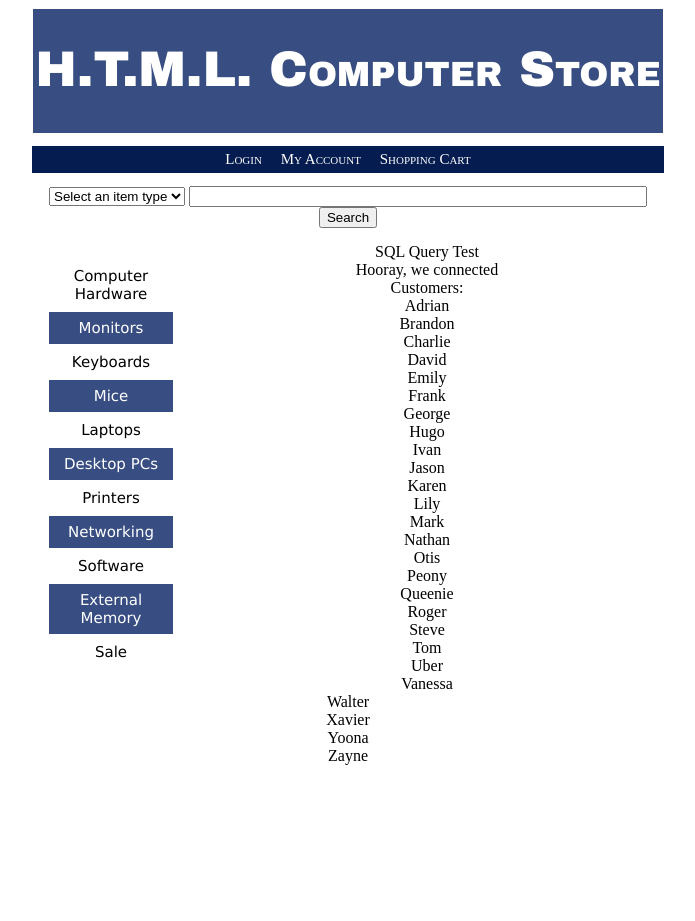
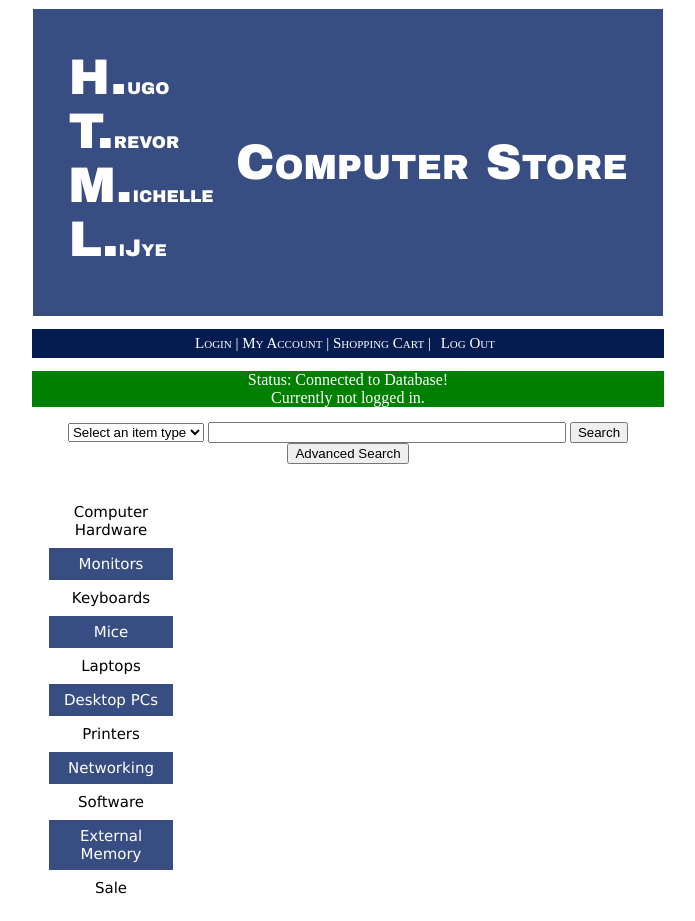
Before and after one commit to mnguyen03/CPSC304Project, a PHP site: page /computerstore.php in a window 1280 px wide. Shown: the whole page, without its empty margins (292-987 px from the left). Before the commit the page ends 765 px from the top, so only its background shows below. Run offline with PHP 8.4, Linux system fonts and the light colour scheme; data comes from the database, SQL or seed files in the repository.

Commit message:
Fixed layout, login, and logout

```diff
--- a/computerstore.php
+++ b/computerstore.php
@@ -30,7 +30,6 @@ a {
 
 #header {
 	background: #384E82;
-	height: 100%;
 	border: 1px solid white;
 }
 
@@ -38,8 +37,23 @@ a {
 	padding-bottom: 15px;
 }
 
+#statusbar {
+	margin-bottom: 15px;
+	color: white;
+	background-color: green;
+}
+
 .search{
-	width: 450px;
+	width: 350px;
+}
+
+input#logoutbtn {
+	border: 0px;
+	color: white;
+	background: #051C50;
+	font-family: "Century Gothic";
+	font-size: 15px;
+	font-variant: small-caps;
 }
 
 h1 {
@@ -48,9 +62,7 @@ h1 {
 	font-weight: bold;
 	font-variant: small-caps;
 	font-family: Arial Black;
-	line-height: 50px;
-	padding-top: 2px;
-	padding-bottom: 5px;
+	line-height: 45px;
 }
 
 h2 {
@@ -75,14 +87,76 @@ table#items tr:nth-child(even) {
 	color: white;
 }
 
+form {
+	display: inline;
+}
+
 </style>
 	<body>
 	<div id="wrapper">
 	<div id="left" class="column">&nbsp;</div>
 	<div id="middle" class="column">
 		<center>
-			<div id="header"><h1><a class="header" href="computerstore.php">H.T.M.L. Computer Store</a></h1></div>
-			<div id="nav"><h2><a href="login.php">Login</a>&nbsp;&nbsp;&nbsp;&nbsp;&nbsp;My Account&nbsp;&nbsp;&nbsp;&nbsp;&nbsp;Shopping Cart</h2></div>
+			<div id="header"><h1><table cellpadding=10px>
+									<tr>
+										<td><a href="computerstore.php">
+												H.<font size=5px>ugo</font><br>
+												T.<font size=5px>revor</font><br>
+												M.<font size=5px>ichelle</font><br>
+												L.<font size=5px>iJye</font><br>
+											</a>
+										</td>
+										<td><a href="computerstore.php">
+												Computer Store
+											</a>
+										</td>
+									</tr>
+								</table>
+							</h1>
+			</div>
+			<div id="nav"><h2><a href="login.php">Login</a> |
+							  <a href="account.php">My Account</a> |
+							  <a href="shoppingcart.php">Shopping Cart</a> |
+							<form action="logout.php"><input id="logoutbtn" type="submit" value="Log Out"></input></form>
+						  </h2>
+			</div>
+			<div id="statusbar">
+				<?php
+					try{
+						if(!$pdo = new PDO('mysql:host=localhost;dbname=computerstoredb',
+						'root',
+						'admin1')
+						){
+					$sad = "\r\n :( \r\n";
+					echo nl2br($sad);
+					exit;
+					}
+
+	$yay = "\r\n Status: Connected to Database! \r\n";
+	echo $yay;
+	}
+	catch (PDOException $Exception){
+		$error = "\r\nCould not connect: " . $Exception->getMessage( );
+		echo nl2br($error);
+	}
+
+	session_start();
+
+	if (!empty($_SESSION["user"])) {
+		echo "<br />" . "Welcome " . $_SESSION["user"];
+	} else {
+		echo "<br />" . "Currently not logged in.";
+	}
+
+/* 	$sql = "SELECT c_name FROM customer_account ORDER BY c_name";
+	echo "Customers: <br />";
+	foreach ($pdo->query($sql) as $row) {
+		echo nl2br($row['c_name']);
+		echo "<br />";
+	}
+	 */
+?>
+			</div>
 			<div id="searchbar">
 				<form action="search.php" method="post">
 				<select name="itemType">
@@ -96,6 +170,9 @@ table#items tr:nth-child(even) {
 				</select>
 				<input type="text" name="search" class="search" value=""></input>
 				<input type="submit" value="Search"/>
+				</form>
+				<form action="advancedsearch.php">
+					<button>Advanced Search</button>
 				</form>
 			</div>
 		</center>
@@ -117,39 +194,6 @@ table#items tr:nth-child(even) {
 				</table>
 			</div>
 
-		<center>
-
-<?php
-   $title = "SQL Query Test";
-   echo nl2br($title);
-   try{
-   if(!$pdo = new PDO('mysql:host=localhost;dbname=computerstoredb',
-    'root',
-    'admin1')
-	){
-	$sad = "\r\n :( \r\n";
-	echo nl2br($sad);
-    exit;
-	}
-
-	$yay = "\r\n Hooray, we connected \r\n";
-	echo nl2br($yay);
-	}
-	catch (PDOException $Exception){
-		$error = "\r\nCould not connect: " . $Exception->getMessage( );
-		echo nl2br($error);
-	}
-
-	$sql = "SELECT c_name FROM customer_account ORDER BY c_name";
-	echo "Customers: <br />";
-	foreach ($pdo->query($sql) as $row) {
-		echo nl2br($row['c_name']);
-		echo "<br />";
-	}
-
-?>
-
-
 	</div></center>
 	<div id="right" class="column">&nbsp;</div>
 
--- a/logout.php
+++ b/logout.php
@@ -122,6 +122,8 @@ table#items tr:nth-child(even) {
 						$error = "\r\nCould not connect: " . $Exception->getMessage( );
 						echo nl2br($error);
 					}
+
+					session_start();
 				?>
 			</div>
 			<div id="searchbar">
@@ -153,7 +155,6 @@ table#items tr:nth-child(even) {
 				if (empty($_SESSION)) {
 					echo "You are not logged in!";
 				} else {
-					session_start();
 
 					// remove all session variables
 					session_unset();
```
Also changed, not shown: login.php (+2 -6 lines).
